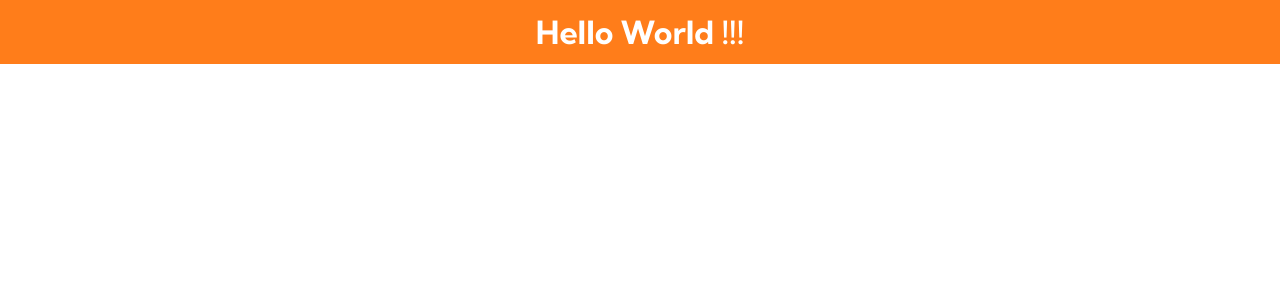
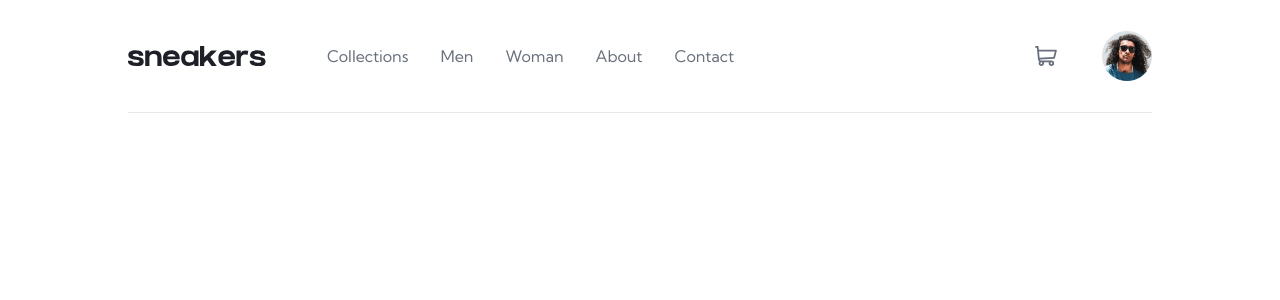
Before and after one commit to mikolajszymczuk1/ecommerce-product-page-main, a Vue app: page / in a window 1280 px wide. Shown: the top 300 px of the page. Built offline with nearby package versions, Linux system fonts and the light colour scheme.

Commit message:
Create navigation bar component

```diff
--- a/src/App.vue
+++ b/src/App.vue
@@ -1,21 +1,28 @@
 <template>
-    <h1>Hello World !!!</h1>
+    <div class="app">
+        <!-- ====== Header ====== -->
+        <header>
+            <NavigationBar />
+        </header>
+        <!-- ====== END Header ====== -->
+    </div>
 </template>
 
 <script>
+import NavigationBar from "@/components/NavigationBar";
+
 export default {
-    name: "App"
+    name: "App",
+    components: {
+        NavigationBar
+    }
 }
 </script>
 
 <style lang="scss" scoped>
-    h1 {
-        padding: 12px;
-
-        background-color: colors.$Orange;
-
-        font-family: fonts.$Kumbh-sans;
-        color: white;
-        text-align: center;
+.app {
+    @media screen and (min-width: 1200px) {
+        margin: 0 10%;
     }
+}
 </style>
--- /dev/null
+++ b/src/components/NavigationBar.vue
@@ -0,0 +1,258 @@
+<template>
+    <!-- Navigation bar -->
+    <nav class="navigation-bar">
+        <div class="navigation-bar__wrapper">
+            <!-- Menu icon -->
+            <img class="navigation-bar__menu-icon" src="@/assets/svg/icon-menu.svg" alt="Menu icon" title="Menu icon"
+                @click="toggleMenu"
+            >
+
+            <!-- Logo -->
+            <img class="navigation-bar__logo" src="@/assets/svg/logo.svg" alt="Logo image" title="Logo">
+
+            <!-- Side menu -->
+            <div class="navigation-bar__side-menu-container"
+                :class="isActive ? 'navigation-bar__side-menu-container--active' : ''"
+            >
+                <!-- Container with all navigation links -->
+                <div class="navigation-bar__links-wrapper"
+                    :class="isActive ? 'navigation-bar__links-wrapper--active' : ''"
+                >
+                    <!-- Close icon -->
+                    <img class="navigation-bar__close-icon" src="@/assets/svg/icon-close.svg" alt="Close icon" title="Close icon"
+                        @click="toggleMenu"
+                    >
+
+                    <!-- Navigation links -->
+                    <a class="navigation-bar__link" href="#Collections">Collections</a>
+                    <a class="navigation-bar__link" href="#Men">Men</a>
+                    <a class="navigation-bar__link" href="#Woman">Woman</a>
+                    <a class="navigation-bar__link" href="#About">About</a>
+                    <a class="navigation-bar__link" href="#Contact">Contact</a>
+                </div>
+            </div>
+        </div>
+
+        <div class="navigation-bar__user-icons">
+            <!-- Cart icon -->
+            <img class="navigation-bar__cart-icon" src="@/assets/svg/icon-cart.svg" alt="Cart icon" title="Cart icon">
+
+            <!-- Avatar icon -->
+            <img class="navigation-bar__avatar-image" src="@/assets/images/image-avatar.png" alt="Avatar image" title="Avatar">
+        </div>
+    </nav>
+</template>
+
+<script>
+export default {
+    name: "NavigationBar",
+    data() {
+        return {
+            isActive: false
+        }
+    },
+    methods: {
+        // Activate or deactivate side menu (mobile version)
+        toggleMenu() {
+            this.isActive = !this.isActive;
+        }
+    }
+}
+</script>
+
+<style lang="scss">
+// Width value where navigation bar is changed to pc version
+$navigation-change: 768px;
+
+.navigation-bar {
+    display: flex;
+    justify-content: space-between;
+    align-items: center;
+
+    padding: 20px 25px;
+
+    @media screen and (min-width: $navigation-change) {
+        padding: 0 35px;
+
+        border-bottom: solid 1px rgba(colors.$Grayish-blue, 0.35);
+    }
+
+    @media screen and (min-width: 1200px) {
+        padding: 0;
+    }
+
+    &__wrapper {
+        @media screen and (min-width: $navigation-change) {
+            display: flex;
+            justify-content: center;
+            align-items: center;
+        }
+    }
+
+    &__menu-icon {
+        margin-right: 16px;
+
+        @media screen and (min-width: $navigation-change) {
+            display: none;
+        }
+    }
+
+    // &__logo {}
+
+    &__side-menu-container {
+        display: none;
+        position: fixed;
+        top: 0;
+        left: 0;
+
+        width: 100%;
+        height: 100%;
+
+        opacity: 0;
+        background-color: rgba(colors.$Black, 0.75);
+
+        @media screen and (min-width: $navigation-change) {
+            display: block;
+            position: static;
+
+            margin-left: 20px;
+
+            width: auto;
+            height: auto;
+
+            background-color: transparent;
+            opacity: 1;
+        }
+
+        @media screen and (min-width: 850px) {
+            margin-left: 45px;
+        }
+
+        &--active {
+            display: block;
+
+            animation: fadeIn 300ms ease-out forwards;
+        }
+    }
+
+    @keyframes fadeIn {
+        to {
+            opacity: 1;
+        }
+    }
+
+    &__links-wrapper {
+        padding: 25px 30px;
+
+        width: 65%;
+        height: 100%;
+
+        background-color: colors.$White;
+        overflow-y: auto;
+        transform: translateX(-100%);
+
+        @media screen and (min-width: $navigation-change) {
+            padding: 0;
+
+            width: auto;
+            height: auto;
+
+            overflow-y: visible;
+            transform: translateX(0);
+        }
+
+        &--active {
+            animation: slideRight 250ms 400ms ease-out forwards;
+        }
+    }
+
+    @keyframes slideRight {
+        to {
+            transform: translateX(0);
+        }
+    }
+
+    &__close-icon {
+        margin-bottom: 35px;
+
+        @media screen and (min-width: $navigation-change) {
+            display: none;
+        }
+    }
+
+    &__link {
+        $link-self: &;
+        display: block;
+        position: relative;
+
+        padding: 12px 0;
+
+        text-decoration: none;
+        font-weight: 700;
+        color: colors.$Very-vark-blue;
+        font-size: 1.1em;
+
+        @media screen and (min-width: $navigation-change) {
+            display: inline-block;
+
+            padding: 46px 0;
+            margin: 0 16px;
+
+            font-weight: 400;
+            font-size: 1em;
+            color: colors.$Dark-grayish-blue;
+
+            &:hover {
+                color: colors.$Very-vark-blue;
+            }
+
+            &:hover::before {
+                opacity: 1;
+                transform: translateY(0);
+            }
+        }
+
+        &::before {
+            content: "";
+            position: absolute;
+            bottom: 0;
+
+            width: 100%;
+            height: 4px;
+
+            transition: transform 100ms ease-out,
+                        opacity 100ms ease-out;
+            transform: translateY(100%);
+            opacity: 0;
+            background-color: colors.$Orange;
+        }
+    }
+
+    &__user-icons {
+        display: flex;
+        justify-content: center;
+        align-items: center;
+    }
+
+    &__cart-icon {
+        margin-right: 20px;
+
+        @media screen and (min-width: 850px) {
+            margin-right: 45px;
+        }
+    }
+
+    &__avatar-image {
+        width: 25px;
+        height: auto;
+
+        @media screen and (min-width: $navigation-change) {
+            width: 35px;
+        }
+
+        @media screen and (min-width: 850px) {
+            width: 50px;
+        }
+    }
+}
+</style>
```
